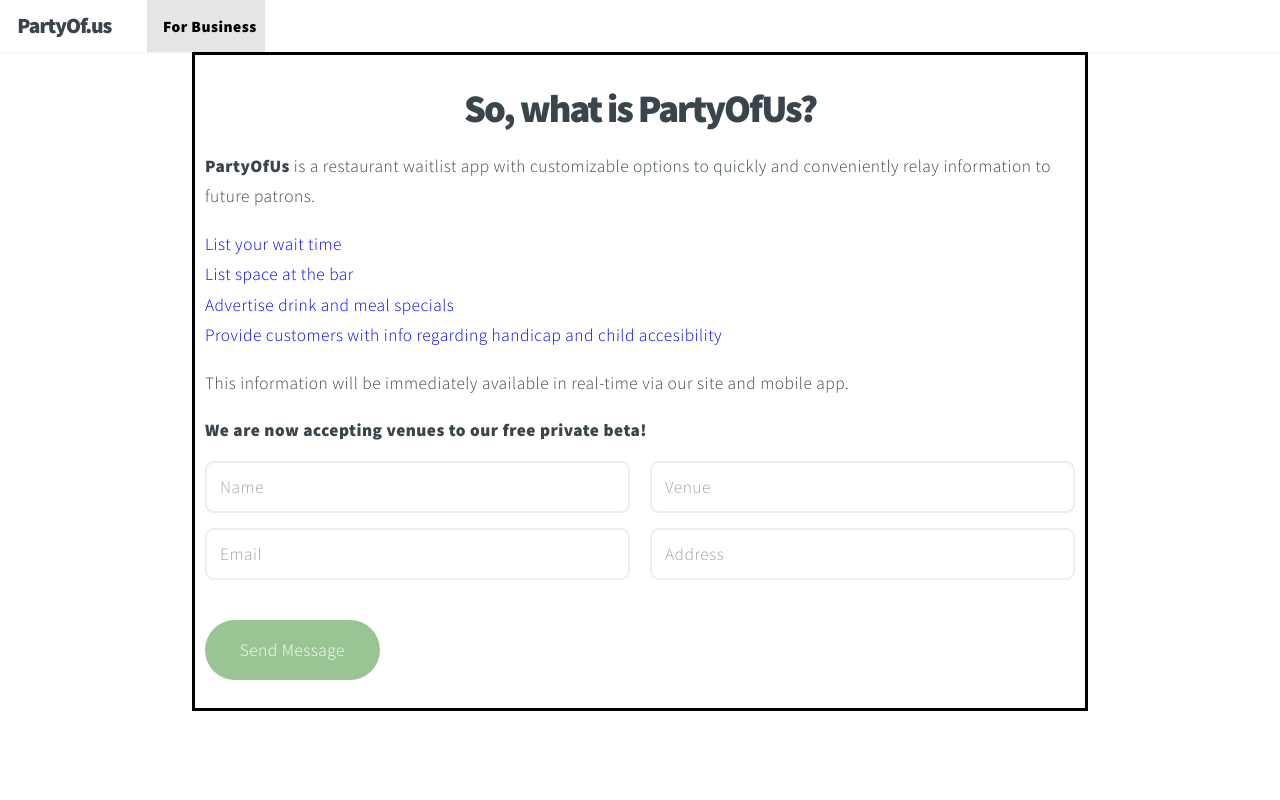
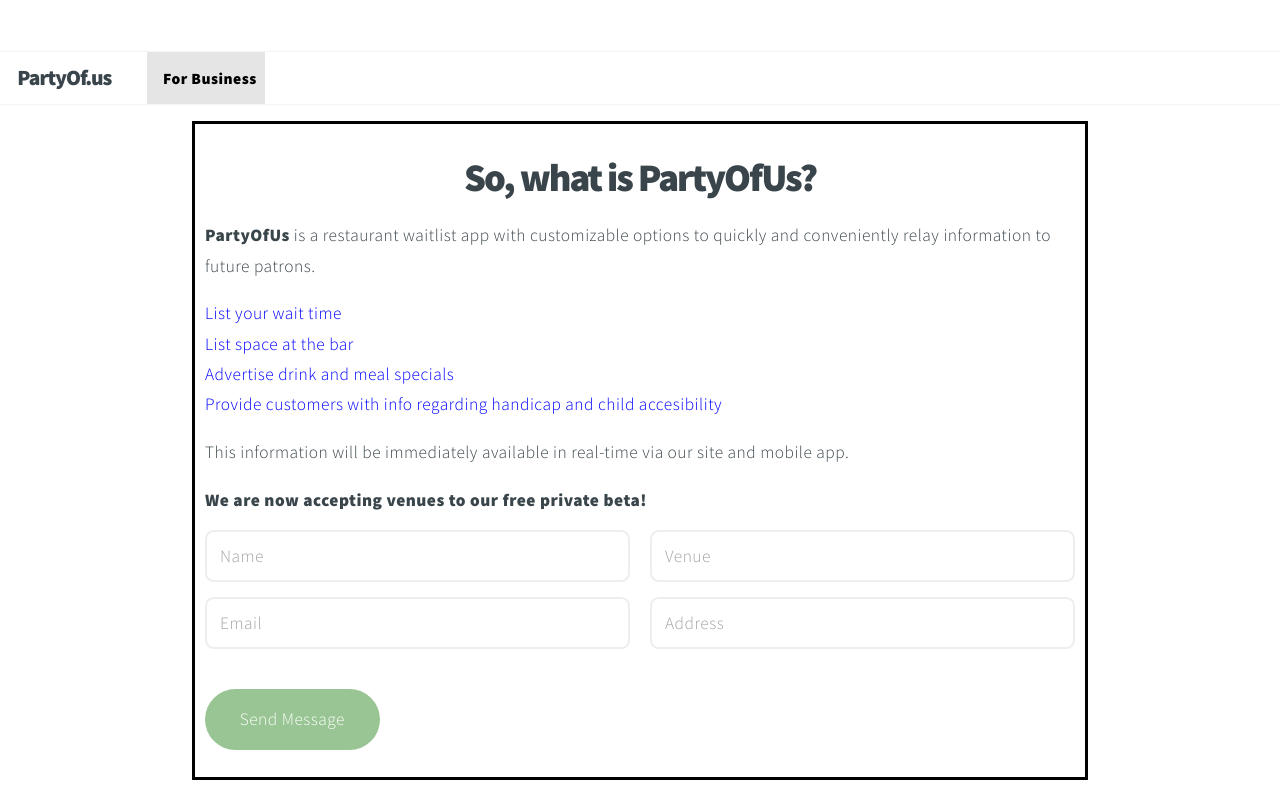
Before and after one commit to agreen757/restaurantupdater, a website: page views/business.html in a window 1280 px wide. Drawn offline with Linux system fonts and the light colour scheme; files that its build step writes are made by us from their sources; files whose address does not match are found by name.

Commit message:
fixed nav business page

```diff
--- a/views/business.html
+++ b/views/business.html
@@ -21,7 +21,7 @@
 	<body>
 
 		<!-- Header -->
-			<header id="header">
+			<header id="header" style="position:relative">
 
 				<!-- Logo -->
 					<h1 id="logo"><a href="/">PartyOf.us</a></h1>
```
